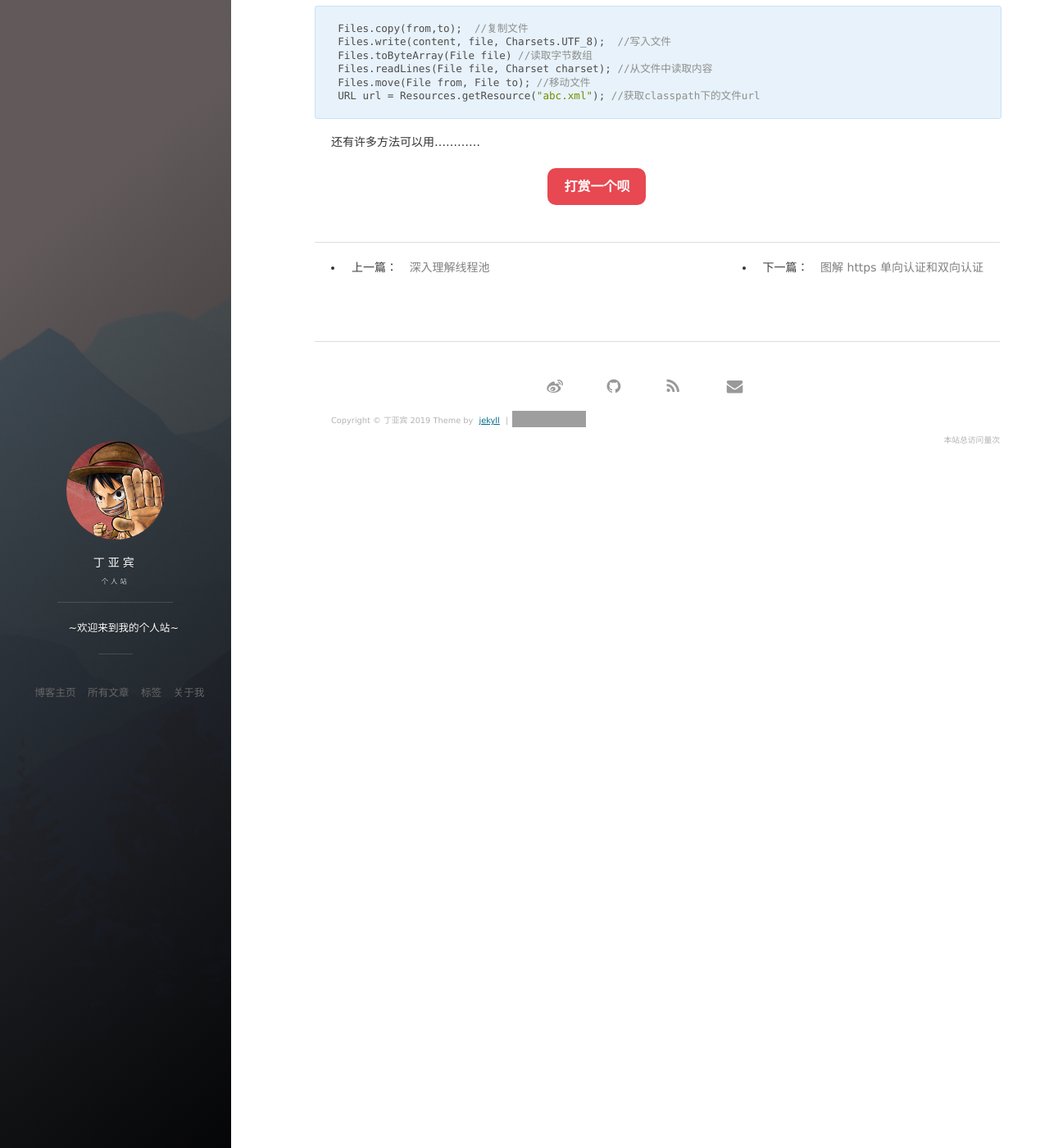
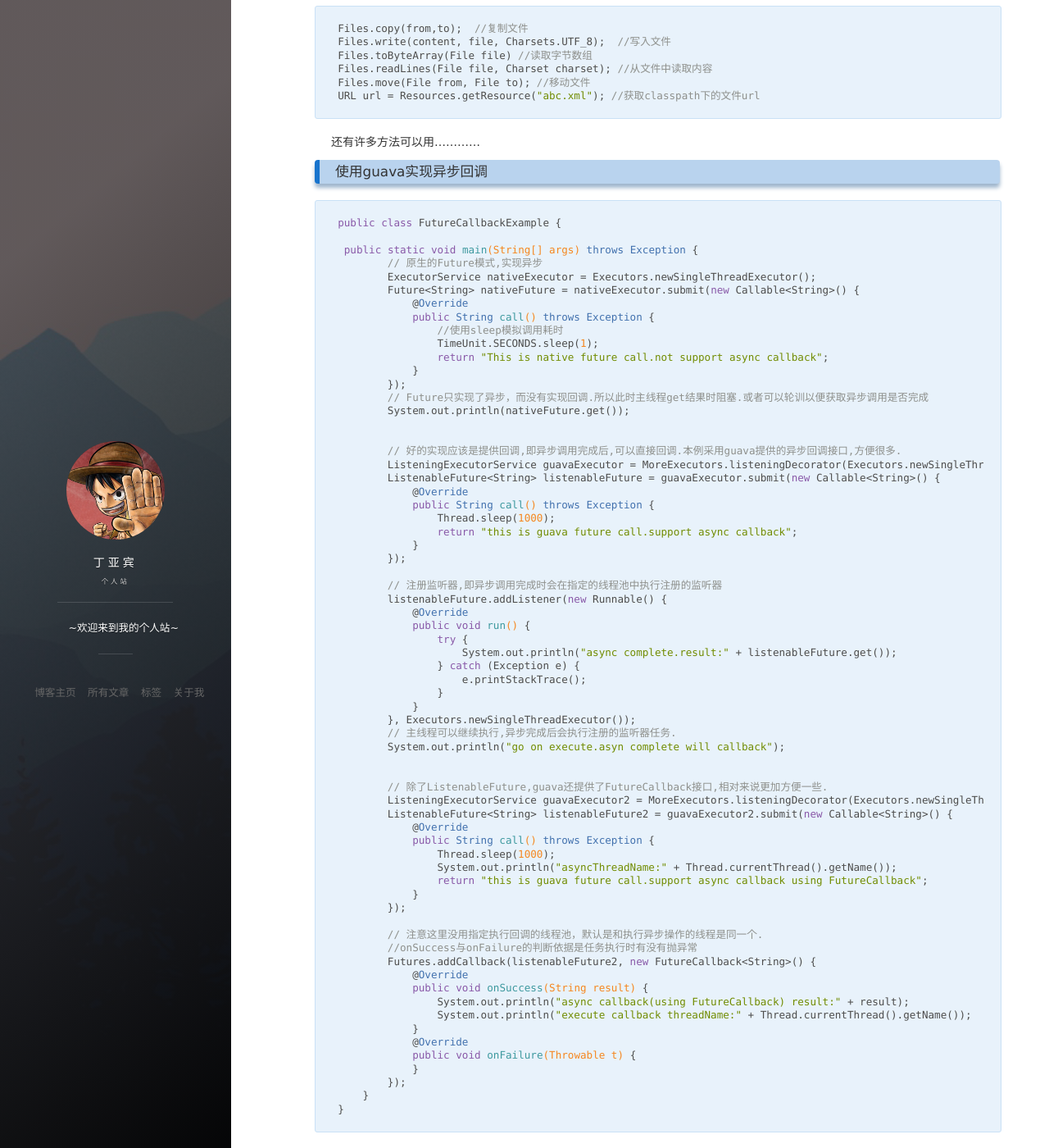
Before and after one commit to dingyabin/dingyabin.github.io, a Jekyll site: the page built from _posts/2018-04-12-useGuavaToPrettyCode.md, in a window 1280 px wide and 1400 px high, scrolled down 5129 px. Shown: the whole window at 82% size. Built offline with Jekyll 4.4.1, drawn with Linux system fonts in a browser that asks for light colours; nearby versions of some CDN libraries; comment, search, counter and statistics services are not loaded; some of the changed text lies outside the part shown; grey boxes are pictures that could not be loaded.

````diff
--- a/_posts/2018-04-12-useGuavaToPrettyCode.md
+++ b/_posts/2018-04-12-useGuavaToPrettyCode.md
@@ -145,8 +145,7 @@
     }
 ```
 #### Immutable(不可变)集合
-　　 不可变集合，顾名思义就是说集合是不可被修改的。集合的数据项是在创建的时候提供，并且在整个生命周期中都不可改变。
-　　 Immutable对象有以下的优点：
+　　 不可变集合，顾名思义就是说集合是不可被修改的。集合的数据项是在创建的时候提供，并且在整个生命周期中都不可改变, Immutable对象有以下的优点：
 * 线程安全的,immutable对象在多线程下安全，没有竞态条件;
 * 不需要支持可变性, 可以尽量节省空间和时间的开销. 所有的不可变集合实现都比可变集合更加有效的利用内存;
 ```
@@ -160,7 +159,7 @@
 ```
 Immutable集合使用方法：
 * 1.用copyOf方法:
-     ImmutableSet.copyOf(set)
+　　 ImmutableSet.copyOf(set)
 * 2.使用of方法
 　　 ImmutableSet.of("a", "b", "c")
 　　 ImmutableMap.of("a", 1, "b", 2)
@@ -231,3 +230,74 @@
 URL url = Resources.getResource("abc.xml"); //获取classpath下的文件url
 ```
 还有许多方法可以用............
+
+### 使用guava实现异步回调
+```
+public class FutureCallbackExample {
+
+ public static void main(String[] args) throws Exception {
+        // 原生的Future模式,实现异步
+        ExecutorService nativeExecutor = Executors.newSingleThreadExecutor();
+        Future<String> nativeFuture = nativeExecutor.submit(new Callable<String>() {
+            @Override
+            public String call() throws Exception {
+                //使用sleep模拟调用耗时
+                TimeUnit.SECONDS.sleep(1);
+                return "This is native future call.not support async callback";
+            }
+        });
+        // Future只实现了异步，而没有实现回调.所以此时主线程get结果时阻塞.或者可以轮训以便获取异步调用是否完成
+        System.out.println(nativeFuture.get());
+
+
+        // 好的实现应该是提供回调,即异步调用完成后,可以直接回调.本例采用guava提供的异步回调接口,方便很多.
+        ListeningExecutorService guavaExecutor = MoreExecutors.listeningDecorator(Executors.newSingleThreadExecutor());
+        ListenableFuture<String> listenableFuture = guavaExecutor.submit(new Callable<String>() {
+            @Override
+            public String call() throws Exception {
+                Thread.sleep(1000);
+                return "this is guava future call.support async callback";
+            }
+        });
+
+        // 注册监听器,即异步调用完成时会在指定的线程池中执行注册的监听器
+        listenableFuture.addListener(new Runnable() {
+            @Override
+            public void run() {
+                try {
+                    System.out.println("async complete.result:" + listenableFuture.get());
+                } catch (Exception e) {
+                    e.printStackTrace();
+                }
+            }
+        }, Executors.newSingleThreadExecutor());
+        // 主线程可以继续执行,异步完成后会执行注册的监听器任务.
+        System.out.println("go on execute.asyn complete will callback");
+
+
+        // 除了ListenableFuture,guava还提供了FutureCallback接口,相对来说更加方便一些.
+        ListeningExecutorService guavaExecutor2 = MoreExecutors.listeningDecorator(Executors.newSingleThreadExecutor());
+        ListenableFuture<String> listenableFuture2 = guavaExecutor2.submit(new Callable<String>() {
+            @Override
+            public String call() throws Exception {
+                Thread.sleep(1000);
+                System.out.println("asyncThreadName:" + Thread.currentThread().getName());
+                return "this is guava future call.support async callback using FutureCallback";
+            }
+        });
+
+        // 注意这里没用指定执行回调的线程池，默认是和执行异步操作的线程是同一个.
+        //onSuccess与onFailure的判断依据是任务执行时有没有抛异常
+        Futures.addCallback(listenableFuture2, new FutureCallback<String>() {
+            @Override
+            public void onSuccess(String result) {
+                System.out.println("async callback(using FutureCallback) result:" + result);
+                System.out.println("execute callback threadName:" + Thread.currentThread().getName());
+            }
+            @Override
+            public void onFailure(Throwable t) {
+            }
+        });
+    }
+}
+```
````
